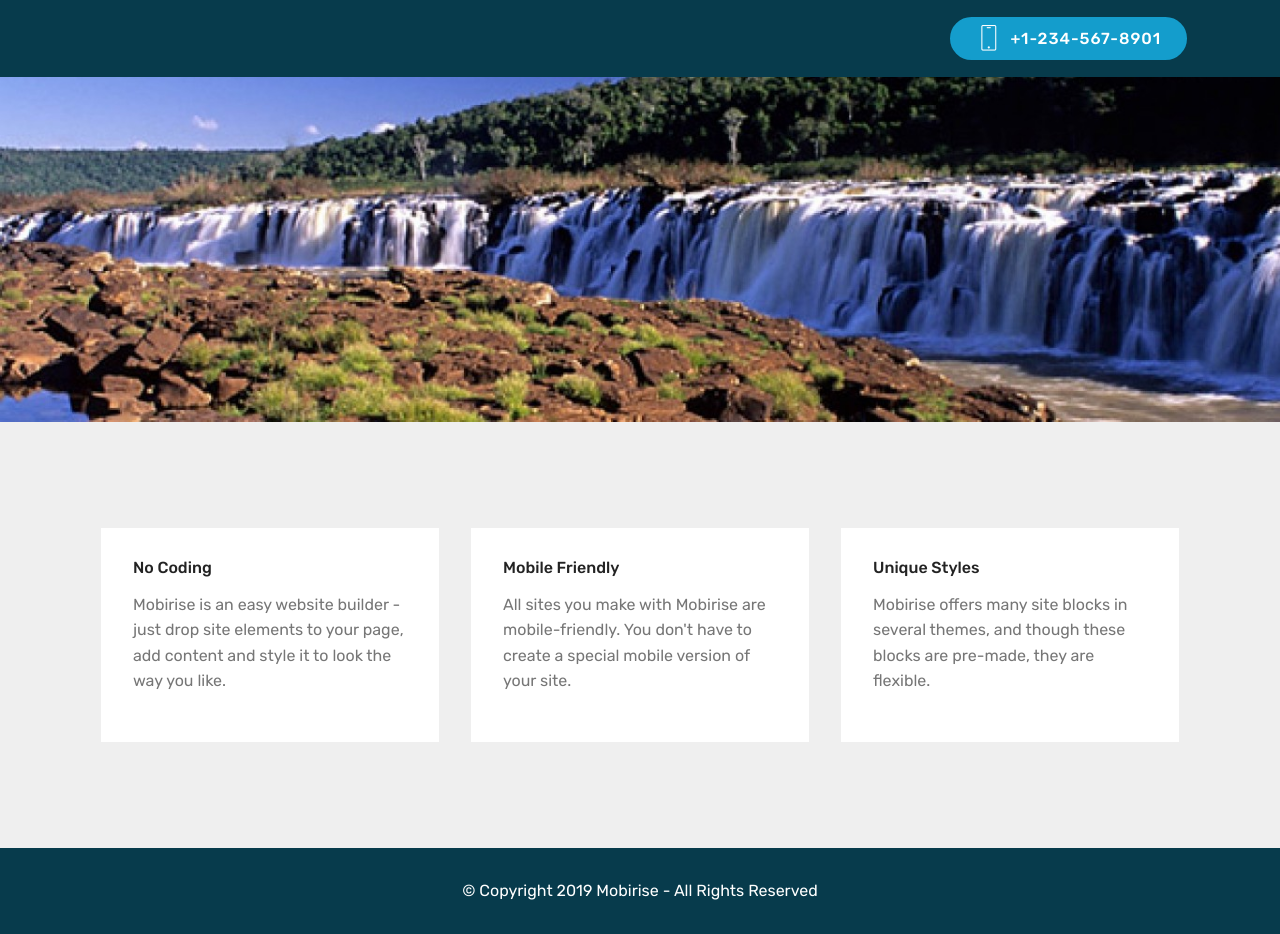
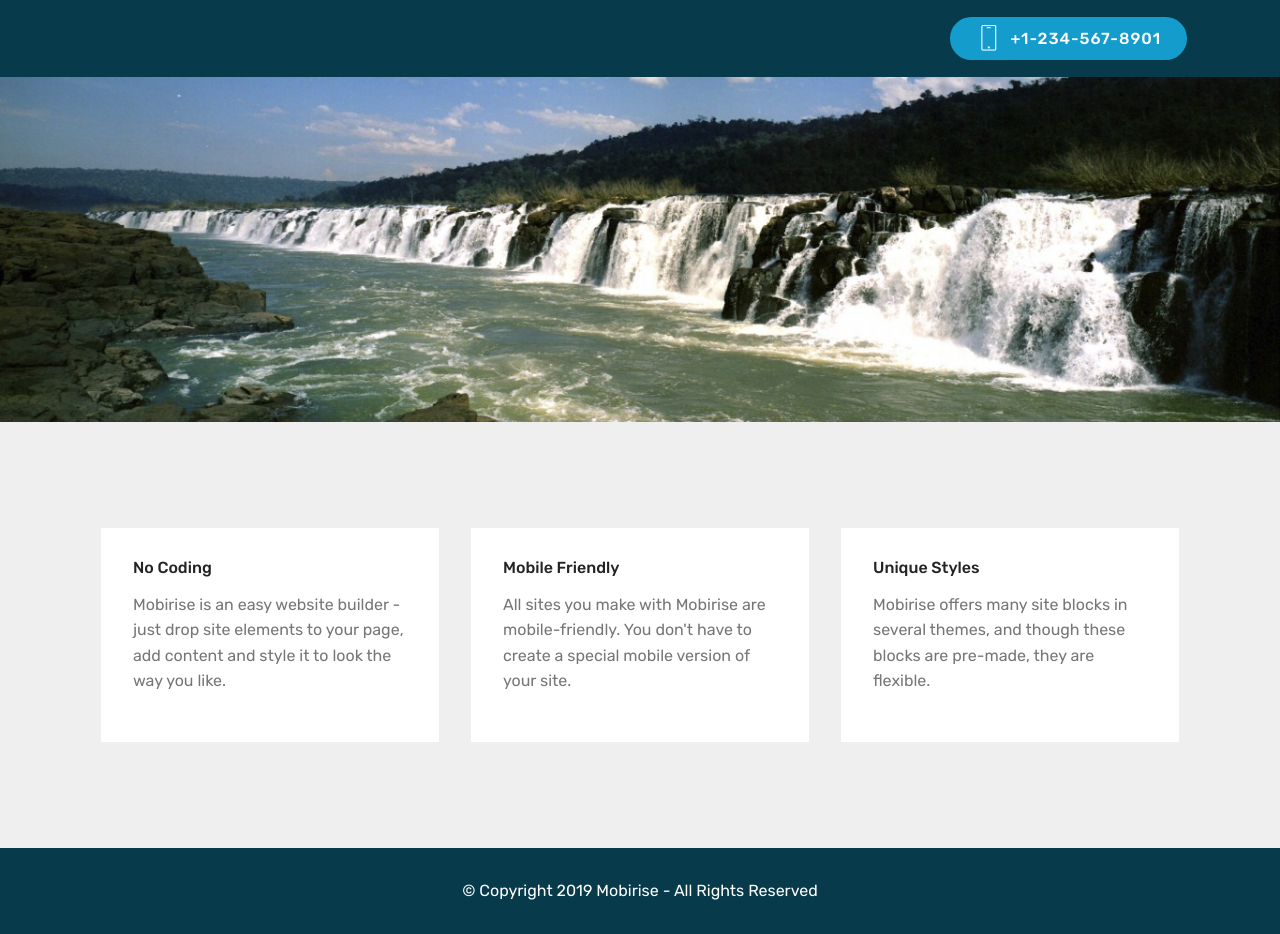
Before and after one commit to tritrip/yucuma, a plain HTML site: page index.html in a window 1280 px wide. Drawn offline with Linux system fonts and the light colour scheme; files whose address does not match are found by name.

Commit message:
troca de imagem

```diff
--- a/index.html
+++ b/index.html
@@ -63,7 +63,7 @@
 
     <figure class="mbr-figure">
         <div class="image-block" style="width: 100%;">
-            <img src="assets/images/banner.jpg" alt="Mobirise" title="">
+            <img src="assets/images/banner2.jpg" alt="Mobirise" title="">
 
         </div>
     </figure>
```
Also changed, not shown: assets/images/banner2.jpg (added).
